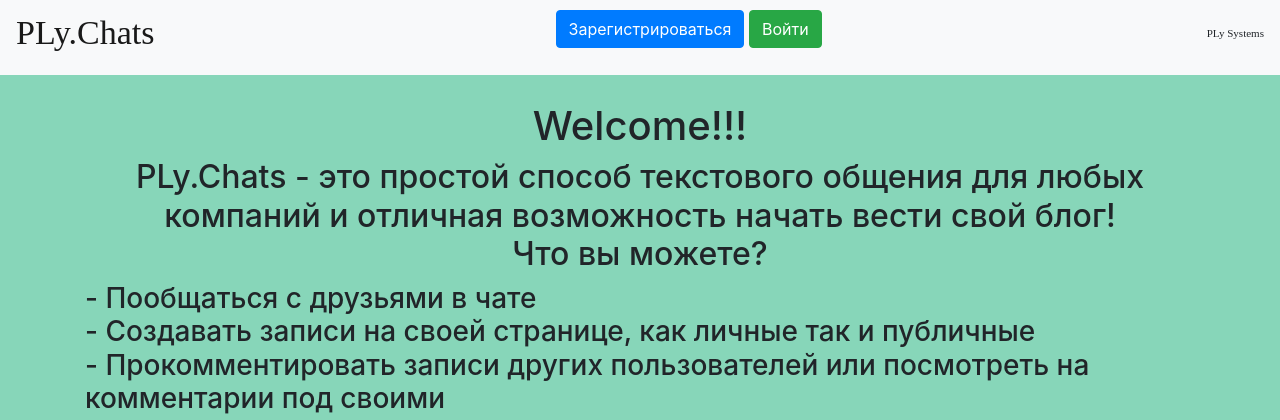
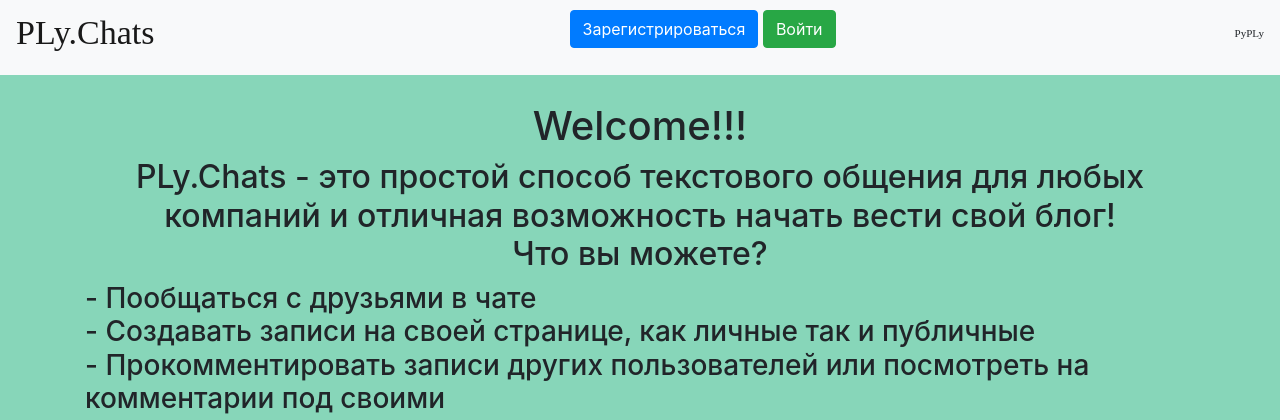
Before and after one commit to Permyak-Logy/PLyChats, a Flask app: page / in a window 1280 px wide. Shown: the top 420 px of the page. Run offline with Flask 2, Linux system fonts and the light colour scheme; some libraries are stand-ins or nearby versions.

Commit message:
Изменено название компании

```diff
--- a/templates/base.html
+++ b/templates/base.html
@@ -30,7 +30,7 @@
             </p>
         {% endif %}
 
-        <a class="'navbar-brand"><h6 style="font-family: Segoe Print; font-size: 69%;">PLy Systems</h6></a>
+        <a class="'navbar-brand"><h6 style="font-family: Segoe Print; font-size: 69%;">PyPLy</h6></a>
     </nav>
 </header>
 
```
